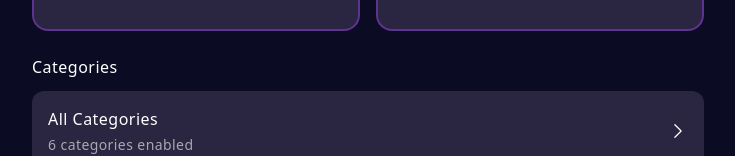
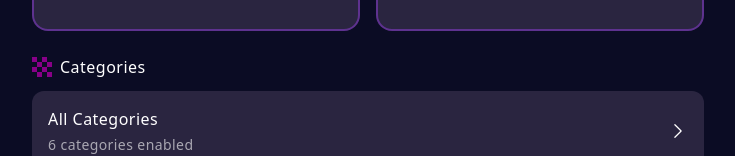
Before and after one commit to lawynnj/impostor-word-game, a React (Vite) app: page / in a window 1280 px wide. Shown: the part 247-403 px from the top of the page, without its empty margins (272-1007 px from the left). Built offline with nearby package versions, Linux system fonts and the light colour scheme.

Commit message:
feat: Add categories icon to the categories section.

```diff
--- a/src/App.jsx
+++ b/src/App.jsx
@@ -736,6 +736,7 @@ export default function App() {
         {/* Categories Section */}
         <div className="mb-6">
           <div className="flex items-center gap-2 mb-3">
+            <svg xmlns="http://www.w3.org/2000/svg" viewBox="0 0 480 480" className="w-5 h-5"><path d="M120 120h120v120H120zM0 240h120v120H0zM120 360h120v120H120zM0 0h120v120H0zM360 120h120v120H360zM240 240h120v120H240zM360 360h120v120H360zM240 0h120v120H240z" fill="#808"></path></svg>
             <label className="font-medium text-white">Categories</label>
           </div>
           <button
```
